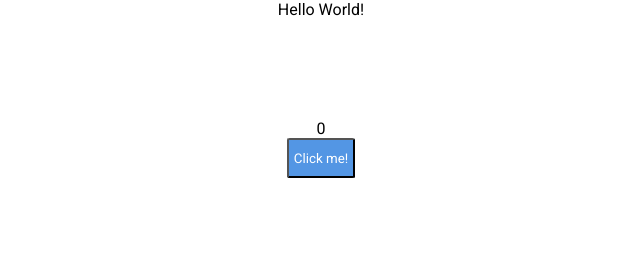
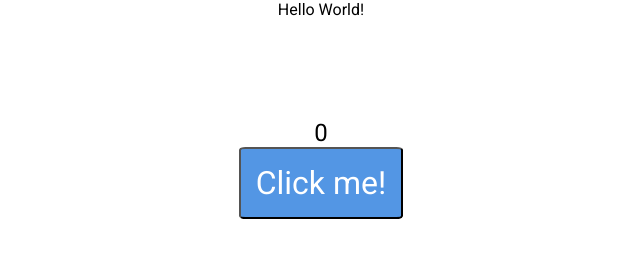
Before and after one commit to ChellyAhmed/Testathome, a plain HTML site: page index.html in a window 1280 px wide. Shown: the whole page, without its empty margins (319-959 px from the left). Drawn offline with Linux system fonts and the light colour scheme.

Commit message:
finalized the silhouette and style

```diff
--- a/style.css
+++ b/style.css
@@ -14,16 +14,23 @@ p {
     text-align: center;
 }
 button {
-    padding: 5px;
+    font-size: 200%;
+    padding: 15px;
     background-color: #5396e4;
     color: white;
-    height: 40px;
+    height: auto;
+    width: auto;
     border-radius: 4%;
-    right: 50%;
-    position: center;
-    bottom: 0%;
+}
+button:hover{
+    border-style: solid;
+    border-width: 3px;
+    border-color: aqua;
 }
 .bigcontainer{
     padding-top: 100px;
 
 }
+.counter {
+    font-size: 150%;
+}
```
